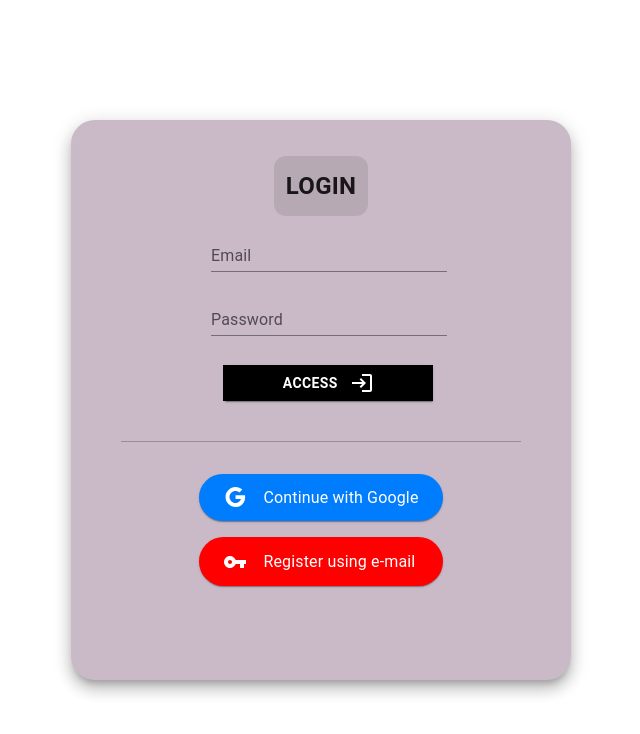
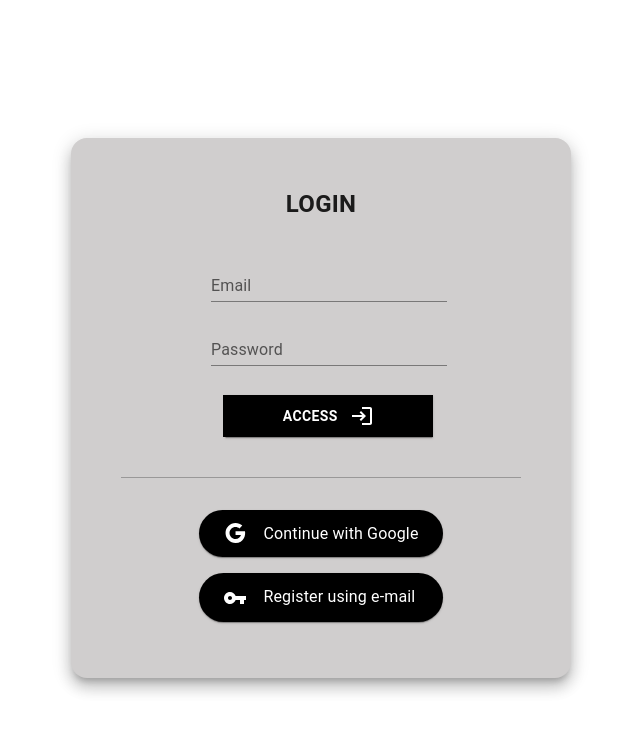
Before and after one commit to xSurus/VisconHackathon23, a Next.js app: page / in a window 1280 px wide. Shown: the top 734 px of the page, without its empty margins (319-959 px from the left). Built offline with nearby package versions, Linux system fonts and the light colour scheme.

Commit message:
login form

```diff
--- a/components/login-form.tsx
+++ b/components/login-form.tsx
@@ -4,6 +4,7 @@ import GoogleIcon from '@mui/icons-material/Google';
 import VpnKeyIcon from '@mui/icons-material/VpnKey';
 import LoginIcon from '@mui/icons-material/Login';
 import styled from '@emotion/styled'
+import Link from "next/link";
 
 const LoginForm = () => {
 
@@ -14,28 +15,53 @@ const LoginForm = () => {
       border-radius: 0;
       width: 15em;
       margin-right: 0.1em;
+      height: 3em;
       :hover {
         background-color: black;
       }
     `
+    const PaperGoogle = styled(Paper)`
+      padding: 0.5em 1.5em;
+      margin-top: 2em;
+      border-radius: 2em;
+      background-color: #000000;
+      :hover {
+        cursor: pointer;
+      }
+    `
+    const PaperEmail = styled(Paper)`
+      padding: 0.5em 1.5em;
+      margin-top: 1em;
+      border-radius: 2em;
+      background-color: #000000;
+      margin-bottom: 3.5em;
+      :hover {
+        cursor: pointer;
+      }
+    `
+    const PaperContainer = styled(Paper)`
+      height: auto;
+      width: 500px;
+      margin-top: 1em;
+      border-radius: 1em;
+      background-color: #d0cece;
+    `
+    const handleGoogleAuth = () => {
+
+    }
 
     return (
         <Grid container justifyContent={'center'} alignItems={'center'} style={{height: '100vh'}}>
             <Grid item>
-                <Paper elevation={10} style={{
-                    height: '70vh',
-                    width: 500,
-                    backgroundColor: "#cabac8",
-                    borderRadius: '1.5em'
-                }}>
+                <PaperContainer elevation={10}>
                     <Grid container justifyContent={'center'} alignItems={'center'} direction={'column'}
                           style={{display: 'flex'}}>
                         <Grid item>
                             <Typography style={{
                                 marginTop: '1.5em',
+                                marginBottom: '0.5em',
                                 fontSize: '1.5em',
                                 fontWeight: 'bold',
-                                backgroundColor: 'rgba(100,100,100,0.2)',
                                 padding: '0.5em',
                                 borderRadius: '0.5em'
                             }}>LOGIN</Typography>
@@ -60,16 +86,12 @@ const LoginForm = () => {
                         </Grid>
                         <Grid item>
                             <Paper style={{borderRadius: 0, width: '13em', marginTop: '1.3em', marginLeft: '1em'}}>
-                                <Grid container justifyContent={'center'} alignItems={'center'}
-                                      style={{backgroundColor: 'white'}}>
+                                <Grid container justifyContent={'center'} alignItems={'center'}>
                                     <Grid item>
                                         <LoginButton>
                                             Access
                                             <LoginIcon style={{marginLeft: '0.5em'}}/>
                                         </LoginButton>
-                                    </Grid>
-                                    <Grid item>
-
                                     </Grid>
                                 </Grid>
                             </Paper>
@@ -84,15 +106,7 @@ const LoginForm = () => {
                             <div/>
                         </Grid>
                         <Grid item>
-                            <Paper style={{
-                                paddingTop: '0.5em',
-                                paddingBottom: '0.5em',
-                                paddingLeft: '1.5em',
-                                paddingRight: '1.5em',
-                                marginTop: '2em',
-                                borderRadius: '2em',
-                                backgroundColor: '#007dff'
-                            }}>
+                            <PaperGoogle onClick={handleGoogleAuth}>
                                 <Grid container justifyContent={'start'} alignItems={'center'}>
                                     <Grid item style={{marginRight: '1em', marginTop: '0.2em'}}>
                                         <GoogleIcon style={{color: 'white'}}/>
@@ -101,16 +115,9 @@ const LoginForm = () => {
                                         Continue with Google
                                     </Typography>
                                 </Grid>
-                            </Paper>
-                            <Paper style={{
-                                paddingTop: '0.5em',
-                                paddingBottom: '0.5em',
-                                paddingLeft: '1.5em',
-                                paddingRight: '1.5em',
-                                marginTop: '1em',
-                                borderRadius: '2em',
-                                backgroundColor: 'red'
-                            }}>
+                            </PaperGoogle>
+                            <Link href={'/registration'}>
+                                <PaperEmail>
                                     <Grid container justifyContent={'start'} alignItems={'center'}>
                                         <Grid item style={{marginRight: '1em'}}>
                                             <VpnKeyIcon fontSize={'medium'} style={{marginTop: '0.2em', color: 'white'}}/>
@@ -119,10 +126,11 @@ const LoginForm = () => {
                                             Register using e-mail
                                         </Typography>
                                     </Grid>
-                            </Paper>
+                                </PaperEmail>
+                            </Link>
                         </Grid>
                     </Grid>
-                </Paper>
+                </PaperContainer>
             </Grid>
         </Grid>
     );
```
Lines whose indentation alone changed are shown as unchanged.
